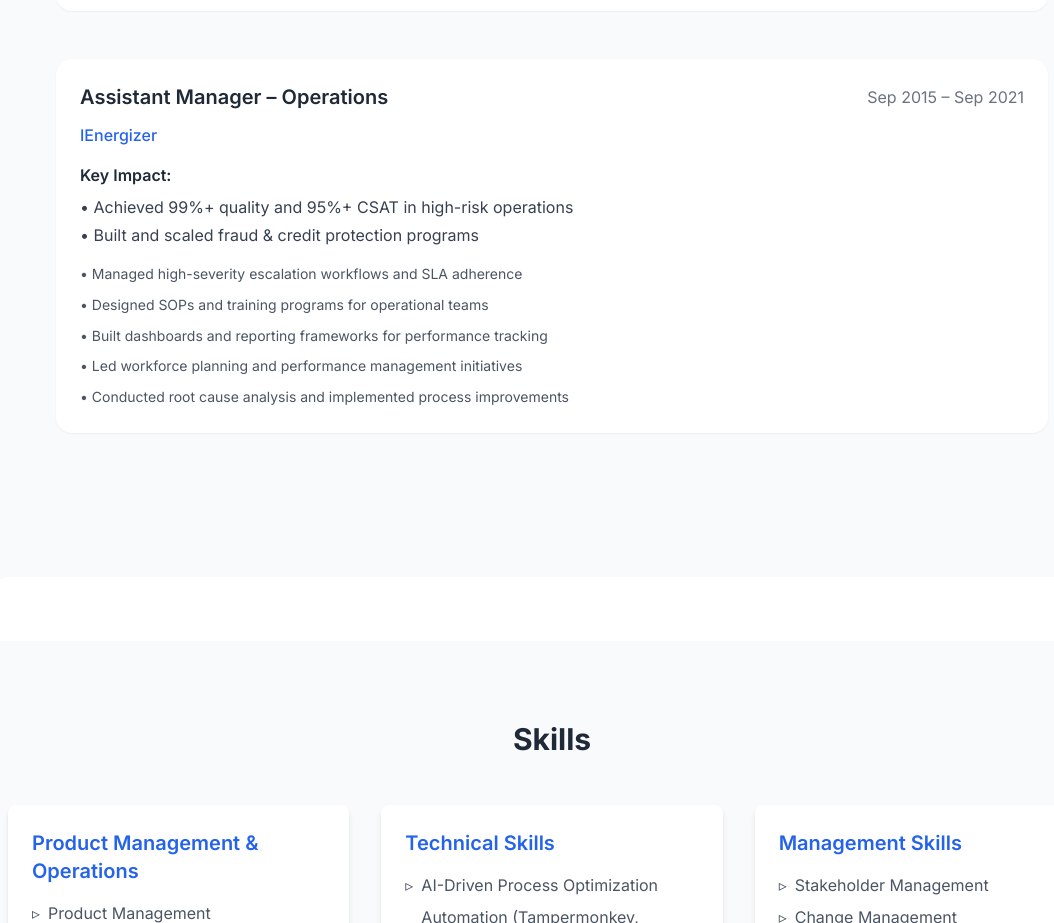
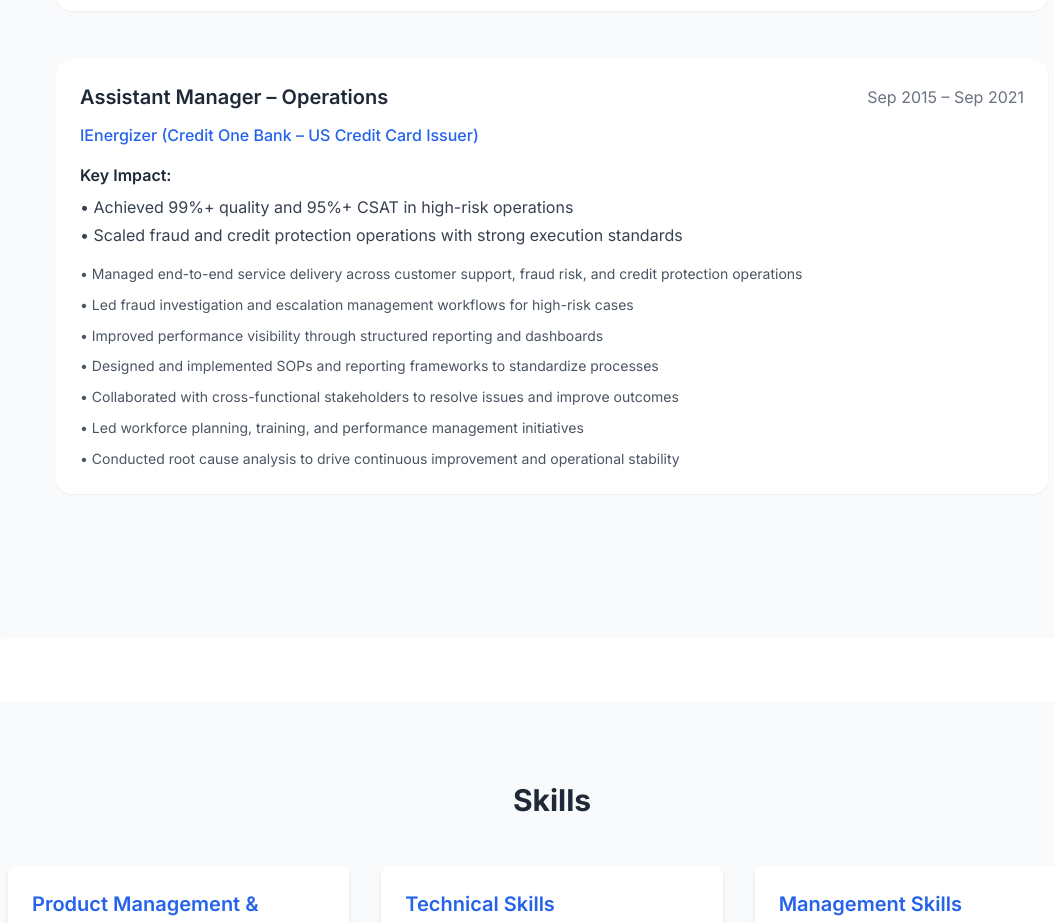
Before and after one commit to DA2793/divyansh-portfolio, a React (Vite) app: page / in a window 1280 px wide. Shown: the part 2620-3543 px from the top of the page, without its empty margins (88-1142 px from the left). Built offline with nearby package versions, Linux system fonts and the light colour scheme.

Commit message:
Update Experience.jsx

```diff
--- a/src/components/Experience/Experience.jsx
+++ b/src/components/Experience/Experience.jsx
@@ -63,7 +63,7 @@ const Experience = () => {
             </div>
 
             <h4 className="text-blue-600 font-medium mb-4">
-              IEnergizer
+              IEnergizer (Credit One Bank – US Credit Card Issuer)
             </h4>
 
             {/* Key Impact */}
@@ -73,17 +73,19 @@ const Experience = () => {
               </h5>
               <ul className="text-gray-700 space-y-1">
                 <li>• Achieved 99%+ quality and 95%+ CSAT in high-risk operations</li>
-                <li>• Built and scaled fraud & credit protection programs</li>
+                <li>• Scaled fraud and credit protection operations with strong execution standards</li>
               </ul>
             </div>
 
             {/* Responsibilities */}
             <ul className="space-y-2 text-gray-600 text-sm leading-relaxed">
-              <li>• Managed high-severity escalation workflows and SLA adherence</li>
-              <li>• Designed SOPs and training programs for operational teams</li>
-              <li>• Built dashboards and reporting frameworks for performance tracking</li>
-              <li>• Led workforce planning and performance management initiatives</li>
-              <li>• Conducted root cause analysis and implemented process improvements</li>
+              <li>• Managed end-to-end service delivery across customer support, fraud risk, and credit protection operations</li>
+              <li>• Led fraud investigation and escalation management workflows for high-risk cases</li>
+              <li>• Improved performance visibility through structured reporting and dashboards</li>
+              <li>• Designed and implemented SOPs and reporting frameworks to standardize processes</li>
+              <li>• Collaborated with cross-functional stakeholders to resolve issues and improve outcomes</li>
+              <li>• Led workforce planning, training, and performance management initiatives</li>
+              <li>• Conducted root cause analysis to drive continuous improvement and operational stability</li>
             </ul>
 
           </div>
```
